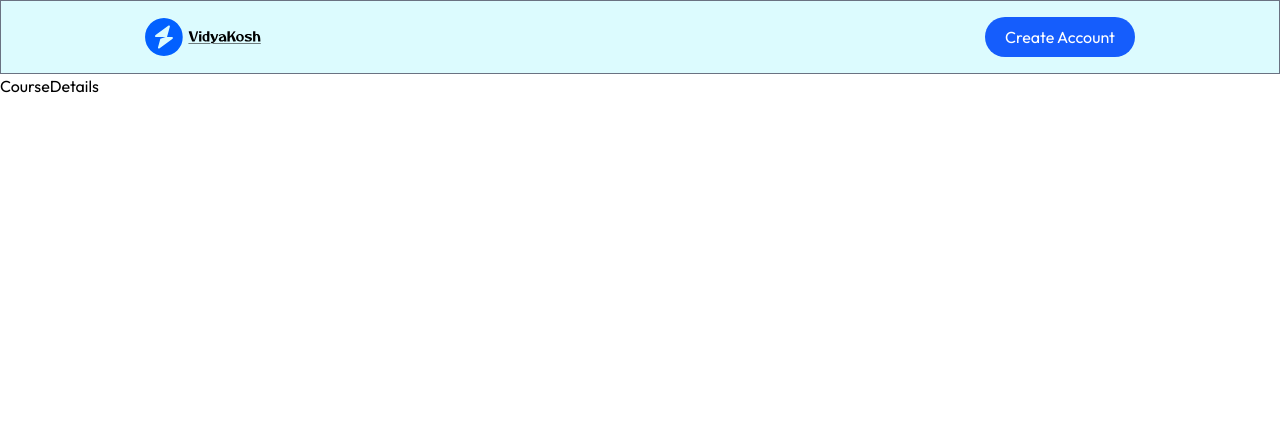
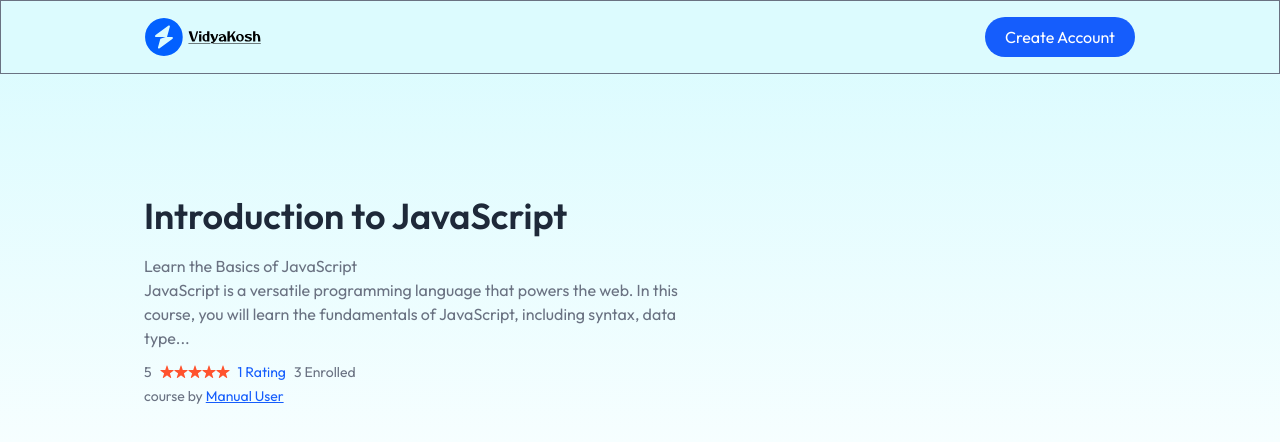
Before and after one commit to anuj-1402/vidyakosh, a React (Vite) app in the folder client/: page /course/605c72efb3f1c2b1f8e4e1a1 in a window 1280 px wide. Shown: the top 442 px of the page. Built offline with nearby package versions, Linux system fonts and the light colour scheme; no server answers.

Commit message:
Update CourseCard and CourseDetails components to display static educator name and enhance course details layout

```diff
--- a/client/src/components/students/CourseCard.jsx
+++ b/client/src/components/students/CourseCard.jsx
@@ -12,12 +12,12 @@ const CourseCard = ({ course }) => {
     <img src={course.courseThumbnail} className='w-full ' alt=""></img>
     <div className="p-3 text-left ">
       <h3 className='text-base font-semibold'>{course.courseTitle}</h3>
-      <p className='text-gray-500'>{course.educator.name}</p>
+      <p className='text-gray-500'>Manual User</p>
       <div className="flex items-center space-x-2">
       <p>{calculateRating(course)}</p><div className="flex">
         {[...Array(5)].map((_,i)=>(<img className="w-3.5 h-3.5" key={i} src={i<Math.floor(calculateRating(course)) ? assets.star : assets.star_blank} alt="star"  />))}
       </div>
-      <p className="text-gray-500">{course.courseRatings.length} Reviews</p>
+      <p className="text-gray-500">{course.courseRatings.length} </p>
       </div>
       <p className="text-base font-semibold text-gray-800">{currency}{(course.coursePrice-course.discount*course.coursePrice/100).toFixed(2)} </p>
     </div>
--- a/client/src/pages/students/CourseDetails.jsx
+++ b/client/src/pages/students/CourseDetails.jsx
@@ -1,7 +1,48 @@
 import React from "react";
+import { useContext, useEffect, useState } from "react";
+import { useParams } from "react-router-dom";
+import { AppContext } from "../../context/AppContext";
+import Loading from "../../components/students/Loading";
+import { assets } from "../../assets/assets";
+const CourseDetails = () => {
+  const {id} = useParams();
+  const[courseData,setCourseData] = useState(null);
+  const {allCourses,calculateRating} = useContext(AppContext);
+  const fetchCourseData = async () => {
+    const findCourse = allCourses.find(course => course._id === id);
+    setCourseData(findCourse);
+  };
+  useEffect(() => {
+    if (allCourses.length > 0) {
+      fetchCourseData();
+    }
+  }, [allCourses, id]);
 
-const CourseDetails = () => {
-  return <div>CourseDetails</div>;
+   return courseData ? (
+    <>
+      <div className="flex md:flex-row flex-col-reverse gap-10 relative items-start justify-between md:px-36 px-8 md:pt-30 pt-20 text-left min-h-[500px] bg-transparent">
+        <div className="absolute top-0 left-0 w-full h-[500px] bg-gradient-to-b from-cyan-100/70 to-transparent"></div>
+        {/*left column*/}
+        <div className="max-w-xl z-10 text-gray-500" >
+          <h1 className="text-[26px] leading-[36px] md:text-[36px] md:leading-[44px] font-semibold text-gray-800">{courseData.courseTitle}</h1>
+          <p className="pt-4 md:text-base text-sm" dangerouslySetInnerHTML={{ __html: courseData.courseDescription.slice(0, 200) + '...' }}></p>
+      {/*review and  ratings */}
+      <div className="flex items-center space-x-2 pt-3 pb-1 text-sm">
+            <p>{calculateRating(courseData)}</p><div className="flex">
+              {[...Array(5)].map((_,i)=>(<img className="w-3.5 h-3.5" key={i} src={i<Math.floor(calculateRating(courseData)) ? assets.star : assets.star_blank} alt="star"  />))}
+            </div>
+            <p className="text-blue-600">{courseData.courseRatings.length} {courseData.courseRatings.length > 1 ? 'Ratings' : 'Rating'}</p>
+            <p>{courseData.enrolledStudents.length} Enrolled</p>
+            </div>
+          <p className="text-sm"> course by <span className="text-blue-600 underline "> Manual User</span></p>
+
+      </div>
+      {/*right column*/}
+      <div >
+      </div>
+    </div>
+    </>
+  ) : <Loading />;
 };
 
 export default CourseDetails;
```
